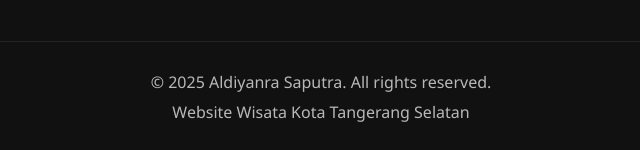
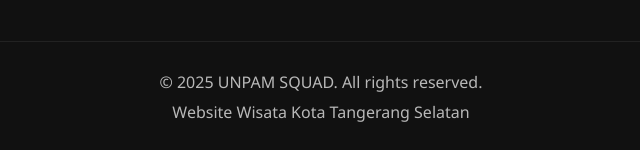
Before and after one commit to DylanChaniago/project-wisata-tangsel, a plain HTML site: page index.html in a window 1280 px wide. Shown: the part 2699-2849 px from the top of the page, 319-959 px from the left. Drawn offline with Linux system fonts and the light colour scheme.

Commit message:
update: v.1.1

```diff
--- a/index.html
+++ b/index.html
@@ -701,7 +701,7 @@
     </div>
 
     <div class="footer-bottom">
-      <p>&copy; 2025 Aldiyanra Saputra. All rights reserved.</p>
+      <p>&copy; 2025 UNPAM SQUAD. All rights reserved.</p>
       <p>Website Wisata Kota Tangerang Selatan</p>
     </div>
   </footer>
```
